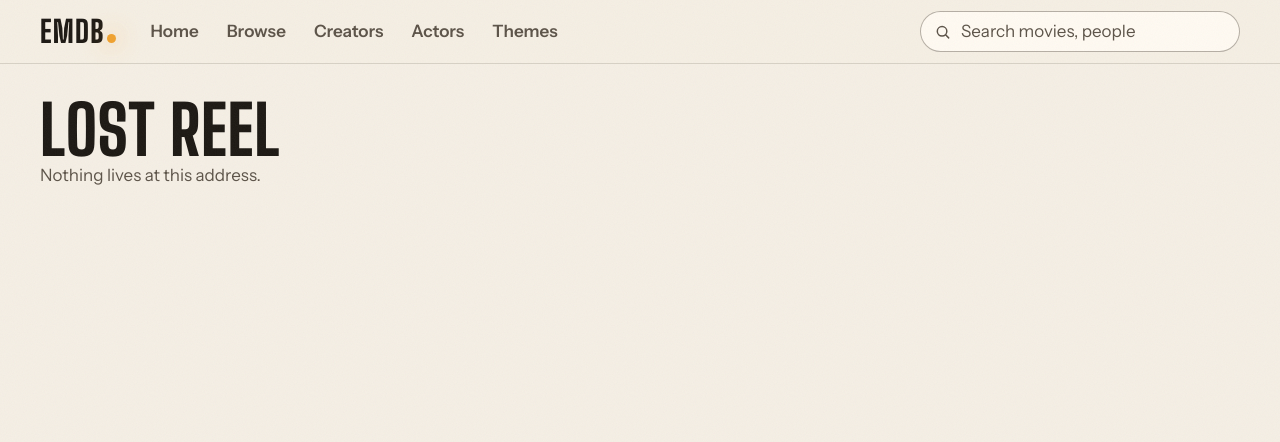
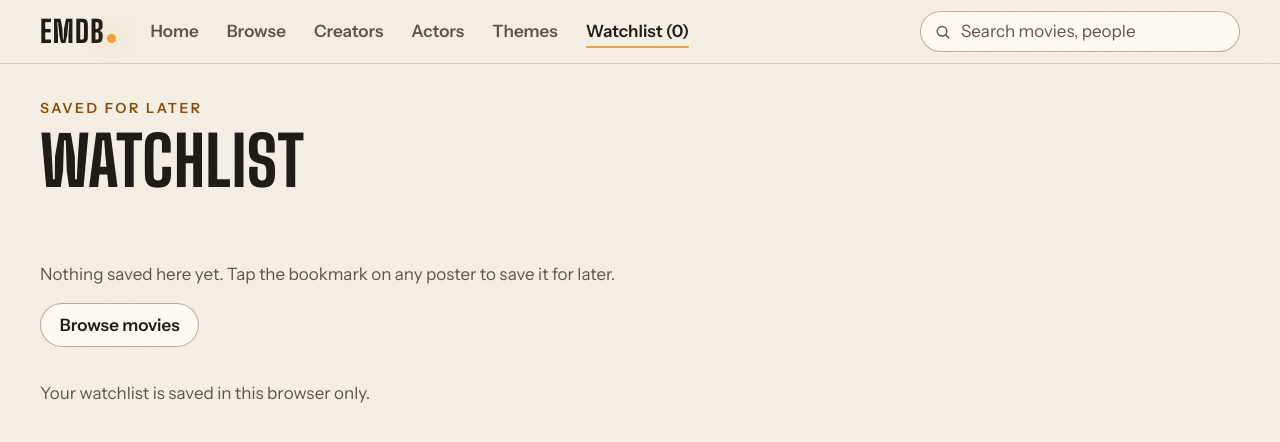
Before and after one commit to erikpantzar/emdb, a React (Vite) app: page /watchlist in a window 1280 px wide. Shown: the top 442 px of the page. Built offline with nearby package versions, Linux system fonts and the light colour scheme; no server answers.

Commit message:
Watchlist for movies, a bookmark on each card and a button on the movie page save movies to a /watchlist page, with a count in the header, kept in localStorage
Part of #39

```diff
--- a/src/App.jsx
+++ b/src/App.jsx
@@ -15,6 +15,7 @@ import Themes from './Views/Themes'
 import Theme from './Views/Theme'
 import Search from './Views/Search'
 import About from './Views/About'
+import Watchlist from './Views/Watchlist'
 
 const NotFound = () => (
   <section className="Page">
@@ -43,6 +44,7 @@ export default function App() {
           <Route path="/discover" element={<ToBrowse />} />
           <Route path="/search" element={<Search />} />
           <Route path="/about" element={<About />} />
+          <Route path="/watchlist" element={<Watchlist />} />
           <Route path="/movie/:id" element={<Movie />} />
           <Route path="/person/:personId" element={<Person />} />
           <Route
--- a/src/Views/Movie.jsx
+++ b/src/Views/Movie.jsx
@@ -5,6 +5,7 @@ import useAsync from '../hooks/useAsync'
 import { useVisit } from '../components/Trail/useTrail'
 import { MovieRow, Row } from '../components/Row/Row'
 import { PersonCard } from '../components/PersonCard/PersonCard'
+import { WatchlistToggle } from '../components/Watchlist/WatchlistToggle'
 import { PlayIcon } from '../components/Icons/Icons'
 import Trailers from '../components/Trailers/Trailers'
 import { image, ratingOf, runtimeOf, yearOf } from '../lib/format'
@@ -159,6 +160,7 @@ const Movie = () => {
       <Hero movie={movie} />
 
       <div className="Movie-actions">
+        <WatchlistToggle movie={movie} className="Button" withLabel />
         <button
           type="button"
           className="Button"
--- /dev/null
+++ b/src/Views/Watchlist.jsx
@@ -0,0 +1,40 @@
+import React from 'react'
+import { Link } from 'react-router-dom'
+import { useWatchlist } from '../hooks/useWatchlist'
+import { MovieGrid } from '../components/Card/MovieCard'
+
+const Watchlist = () => {
+  const { items } = useWatchlist()
+  const movies = items
+    .filter((item) => item.type === 'movie')
+    .map(({ date, ...movie }) => ({ ...movie, release_date: date }))
+
+  return (
+    <section className="Page">
+      <div className="Page-head">
+        <div>
+          <span className="Eyebrow">Saved for later</span>
+          <h1>Watchlist</h1>
+        </div>
+      </div>
+
+      {movies.length ? (
+        <MovieGrid movies={movies} />
+      ) : (
+        <div className="Status">
+          <p>
+            Nothing saved here yet. Tap the bookmark on any poster to save it
+            for later.
+          </p>
+          <Link to="/browse" className="Button">
+            Browse movies
+          </Link>
+        </div>
+      )}
+
+      <p className="Muted">Your watchlist is saved in this browser only.</p>
+    </section>
+  )
+}
+
+export default Watchlist
--- a/src/components/Card/Card.css
+++ b/src/components/Card/Card.css
@@ -132,3 +132,51 @@
   font-weight: 600;
   color: var(--text-muted);
 }
+
+.Card-save {
+  position: absolute;
+  top: 0.5rem;
+  right: 0.5rem;
+  display: grid;
+  place-items: center;
+  width: 2.75rem;
+  height: 2.75rem;
+  padding: 0;
+  border: 1px solid rgba(255, 255, 255, 0.25);
+  border-radius: 50%;
+  background: rgba(12, 11, 9, 0.75);
+  color: #fff;
+  backdrop-filter: blur(6px);
+  opacity: 0;
+  transform: scale(0.85);
+  transition: opacity var(--dur-fast), transform var(--dur) var(--ease-out),
+    background var(--dur-fast), color var(--dur-fast);
+}
+
+.Card-save svg {
+  width: 1.25rem;
+  height: 1.25rem;
+}
+
+.Card:hover .Card-save,
+.Card:focus-within .Card-save,
+.Card-save[aria-pressed='true'] {
+  opacity: 1;
+  transform: none;
+}
+
+.Card-save:hover {
+  background: rgba(38, 34, 28, 0.95);
+}
+
+.Card-save[aria-pressed='true'] {
+  border-color: #ffb547;
+  color: #ffb547;
+}
+
+@media (hover: none) {
+  .Card-save {
+    opacity: 1;
+    transform: none;
+  }
+}
--- a/src/components/Card/MovieCard.jsx
+++ b/src/components/Card/MovieCard.jsx
@@ -2,6 +2,7 @@ import React from 'react'
 import { Link } from 'react-router-dom'
 import { useGenreNames } from '../../hooks/useGenres'
 import { image, ratingOf, yearOf } from '../../lib/format'
+import { WatchlistToggle } from '../Watchlist/WatchlistToggle'
 import './Card.css'
 
 const Rating = ({ movie }) => {
@@ -59,6 +60,7 @@ const MovieCard = ({ movie, note }) => {
           </span>
         )}
       </Link>
+      <WatchlistToggle movie={movie} className="Card-save" />
     </li>
   )
 }
--- a/src/components/Header/Header.jsx
+++ b/src/components/Header/Header.jsx
@@ -2,6 +2,7 @@ import React, { useEffect, useState } from 'react'
 import { Link, NavLink, useLocation, useNavigate } from 'react-router-dom'
 import { CloseIcon, MenuIcon, SearchIcon } from '../Icons/Icons'
 import api from '../../api'
+import { useWatchlist } from '../../hooks/useWatchlist'
 import { image, yearOf } from '../../lib/format'
 import './Header.css'
 
@@ -11,6 +12,7 @@ const links = [
   ['/creators', 'Creators'],
   ['/actors', 'Actors'],
   ['/themes', 'Themes'],
+  ['/watchlist', 'Watchlist'],
 ]
 
 const linkOf = (item) =>
@@ -155,6 +157,7 @@ const HeaderSearch = ({ initial }) => {
 
 const Header = () => {
   const [isOpen, setIsOpen] = useState(false)
+  const { items } = useWatchlist()
   const location = useLocation()
   const query =
     location.pathname === '/search'
@@ -188,7 +191,7 @@ const Header = () => {
             {links.map(([to, label]) => (
               <li key={to}>
                 <NavLink to={to} end={to === '/'} className="Header-link">
-                  {label}
+                  {to === '/watchlist' ? `${label} (${items.length})` : label}
                 </NavLink>
               </li>
             ))}
--- a/src/components/Icons/Icons.jsx
+++ b/src/components/Icons/Icons.jsx
@@ -14,6 +14,12 @@ const Svg = ({ children, ...props }) => (
   >
     {children}
   </svg>
+)
+
+const BookmarkIcon = ({ filled = false }) => (
+  <Svg fill={filled ? 'currentColor' : 'none'}>
+    <path d="M6 3h12v18l-6-4-6 4Z" />
+  </Svg>
 )
 
 const ChevronIcon = ({ direction = 'right' }) => (
@@ -47,4 +53,4 @@ const PlayIcon = () => (
   </Svg>
 )
 
-export { ChevronIcon, MenuIcon, CloseIcon, SearchIcon, PlayIcon }
+export { BookmarkIcon, ChevronIcon, MenuIcon, CloseIcon, SearchIcon, PlayIcon }
--- /dev/null
+++ b/src/components/Watchlist/WatchlistToggle.jsx
@@ -0,0 +1,36 @@
+import React from 'react'
+import { useWatchlist } from '../../hooks/useWatchlist'
+import { BookmarkIcon } from '../Icons/Icons'
+
+const entryOf = (movie) => ({
+  type: 'movie',
+  id: movie.id,
+  title: movie.title,
+  poster_path: movie.poster_path,
+  date: movie.release_date,
+  vote_average: movie.vote_average,
+})
+
+const WatchlistToggle = ({ movie, className, withLabel = false }) => {
+  const { has, toggle } = useWatchlist()
+  const isSaved = has('movie', movie.id)
+  const label = isSaved
+    ? `Remove ${movie.title} from watchlist`
+    : `Add ${movie.title} to watchlist`
+
+  return (
+    <button
+      type="button"
+      className={className}
+      aria-pressed={isSaved}
+      aria-label={withLabel ? undefined : label}
+      title={label}
+      onClick={() => toggle(entryOf(movie))}
+    >
+      <BookmarkIcon filled={isSaved} />
+      {withLabel && <span>Watchlist</span>}
+    </button>
+  )
+}
+
+export { WatchlistToggle }
--- /dev/null
+++ b/src/hooks/useWatchlist.js
@@ -0,0 +1,48 @@
+import { useSyncExternalStore } from 'react'
+
+const KEY = 'emdb-watchlist'
+const listeners = new Set()
+
+const read = () => {
+  try {
+    const value = JSON.parse(localStorage.getItem(KEY))
+    return Array.isArray(value) ? value : []
+  } catch {
+    return []
+  }
+}
+
+const write = (value) => {
+  try {
+    localStorage.setItem(KEY, JSON.stringify(value))
+  } catch {
+    return
+  }
+}
+
+let items = read()
+
+const subscribe = (listener) => {
+  listeners.add(listener)
+  return () => listeners.delete(listener)
+}
+
+const has = (type, id) =>
+  items.some((item) => item.type === type && item.id === id)
+
+const toggle = (item) => {
+  items = has(item.type, item.id)
+    ? items.filter(
+        (saved) => !(saved.type === item.type && saved.id === item.id)
+      )
+    : [item, ...items]
+  write(items)
+  listeners.forEach((listener) => listener())
+}
+
+const useWatchlist = () => {
+  const snapshot = useSyncExternalStore(subscribe, () => items)
+  return { items: snapshot, has, toggle }
+}
+
+export { useWatchlist }
```
